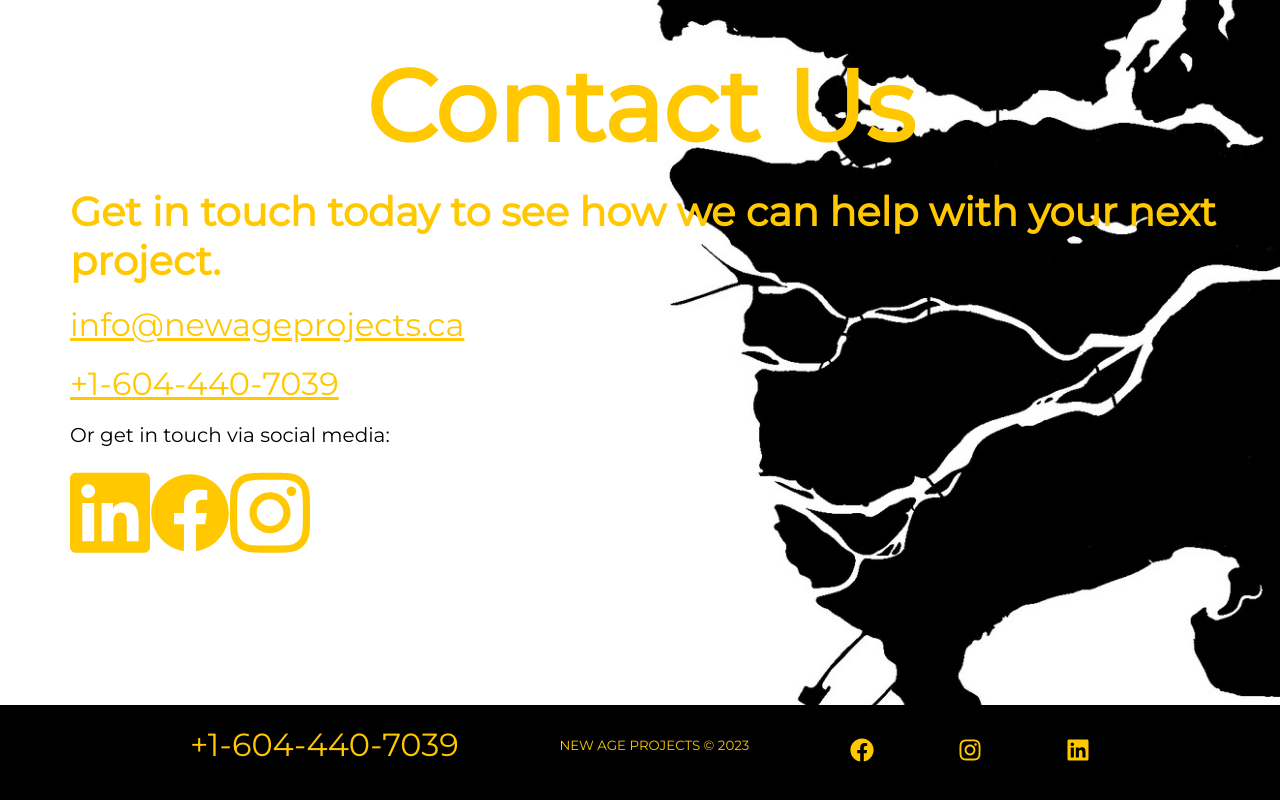
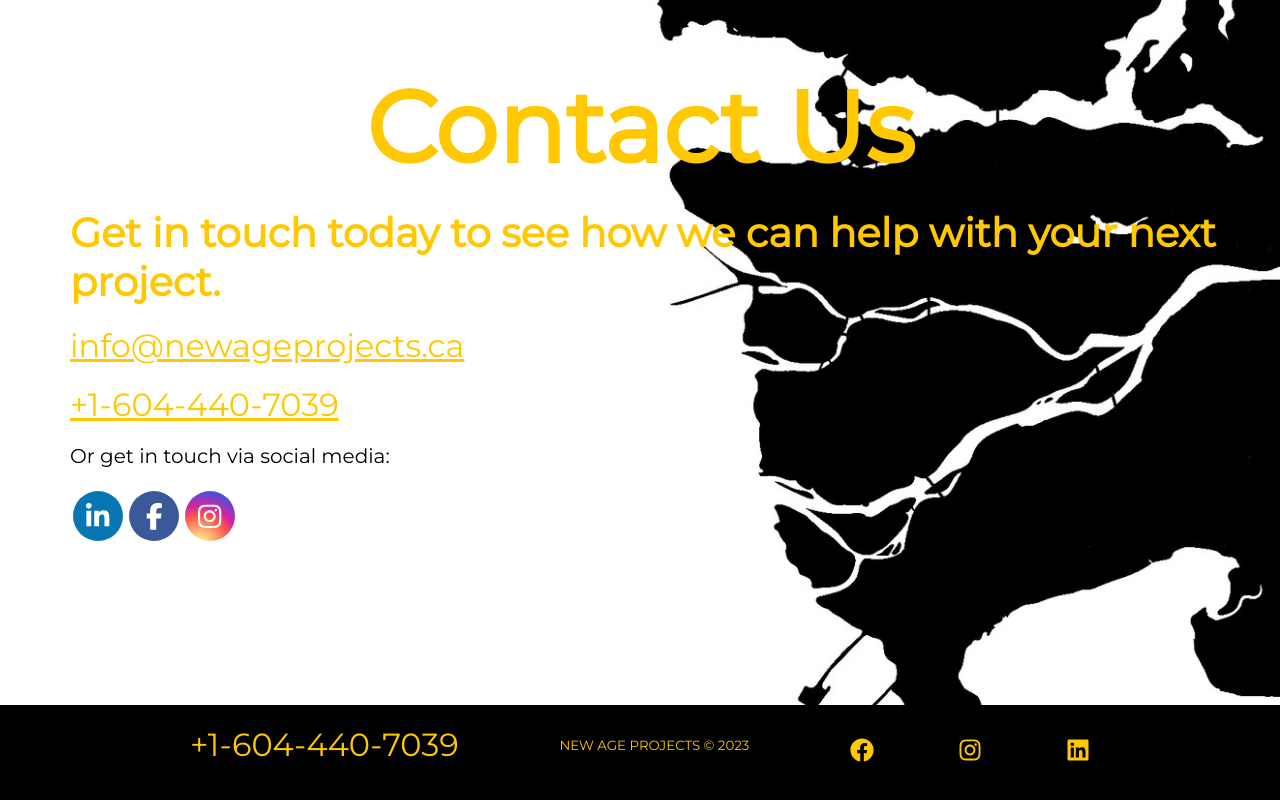
Before and after one commit to mcglynndavid/new-age-projects, a Gatsby site: page / in a window 1280 px wide. Shown: the part 3685-4485 px from the top of the page. Built offline with nearby package versions, Linux system fonts and the light colour scheme; Gatsby itself is replaced by a stand-in of ours.

Commit message:
icons fixes

```diff
--- a/package.json
+++ b/package.json
@@ -6,6 +6,7 @@
   "author": "Kyle Mathews <mathews.kyle@gmail.com>",
   "dependencies": {
     "@fortawesome/fontawesome-svg-core": "^6.2.1",
+    "@fortawesome/free-brands-svg-icons": "^6.3.0",
     "@fortawesome/free-solid-svg-icons": "^6.2.1",
     "@fortawesome/react-fontawesome": "^0.2.0",
     "@react-icons/all-files": "^4.1.0",
--- a/src/components/Contact/Contact.css
+++ b/src/components/Contact/Contact.css
@@ -15,6 +15,7 @@
 
 .contact-container > div {
   max-width: 700px;
+  align-items: flex-start;
 }
 
 .contact-container > h1 {
@@ -67,6 +68,7 @@
   color: #FFC800;
   font-size: 32px;
   text-align: left;
+  align-items: flex-start;
   margin-left: 70px;
   margin-right: 70px;
   /* text-shadow: #000 1px 1px 2px; */
@@ -75,6 +77,44 @@
 
 .contact-btns {
   margin-top: 32px;
+}
+
+.icon::before {
+  display: inline-block;
+  font-style: normal;
+  font-variant: normal;
+  text-rendering: auto;
+  -webkit-font-smoothing: antialiased;
+}
+
+.btn-- {
+  color: white;
+  border: none;
+  max-width: 60px;
+  width: 3vw;
+  min-width: 50px;
+  height: 3vw;
+  min-height: 50px;
+  max-height: 60px;
+  margin: 3px;
+  border-radius: 50%;
+}
+
+.btn-f {
+  background-color: #3b5998;
+}
+
+.btn-i {
+  background-color: #d6249f;
+  background: radial-gradient(circle at 30% 107%, #fdf497 0%, #fdf497 5%, #fd5949 45%,#d6249f 60%,#285AEB 90%);
+}
+
+.btn-l {
+  background-color: #0976b4;
+}
+
+.btn--:hover {
+  opacity: 0.5;
 }
 
 @media screen and (max-width: 960px) {
--- a/src/components/Contact/index.js
+++ b/src/components/Contact/index.js
@@ -5,6 +5,11 @@
 import Map from "../../Backgrounds/locations.png"
 import { FontAwesomeIcon } from '@fortawesome/react-fontawesome'
 import { FaEnvelope } from '@fortawesome/fontawesome-svg-core'
+import {
+	faInstagram,
+	faLinkedinIn,
+	faFacebookF,
+} from "@fortawesome/free-brands-svg-icons";
 
 function ContactForm() {
   return (
@@ -14,19 +19,35 @@
         <a href='mailto:info@newageprojects.ca' >info@newageprojects.ca</a>
         <a href='tel:+16044407039'>+1-604-440-7039</a>
         <p2>Or get in touch via social media:</p2>
-          <p2>
-          <SocialIcons>
-            <SocialIconLink href="https://www.linkedin.com/company/new-age-projects/" target="_blank" aria-label="Linkedin">
-              <FaLinkedin  size="3x"/>
-            </SocialIconLink>
-            <SocialIconLink href="https://www.facebook.com/newageprojects" target="_blank" aria-label="Facebook">
-              <FaFacebook size="3x"/>
-            </SocialIconLink>
-            <SocialIconLink href="https://www.instagram.com/newageprojectsca" target="_blank" aria-label="Instagram">
-              <FaInstagram  size="3x"/>
-            </SocialIconLink>
-          </SocialIcons>
-        </p2>
+        <p2>
+          <a
+            href="https://www.linkedin.com/company/new-age-projects/"
+            target="_blank"
+            rel="noreferrer"
+          >
+            <button type="button" className="btn-- btn-l">
+              <FontAwesomeIcon icon={faLinkedinIn} size="2x" />
+            </button>
+          </a>
+          <a
+          href="https://www.facebook.com/newageprojects"
+          target="_blank"
+          rel="noreferrer"
+          >
+            <button type="button" className="btn-- btn-f">
+              <FontAwesomeIcon icon={faFacebookF} size="2x" />
+            </button>
+          </a>
+          <a
+            href="https://www.instagram.com/newageprojectsca"
+            target="_blank"
+            rel="noreferrer"
+          >
+            <button type="button" className="btn-- btn-i ">
+              <FontAwesomeIcon icon={faInstagram} size="2x" />
+            </button>
+          </a>
+      </p2>
     </div>
   )
 }
```
Also changed, not shown: 1 other file.
